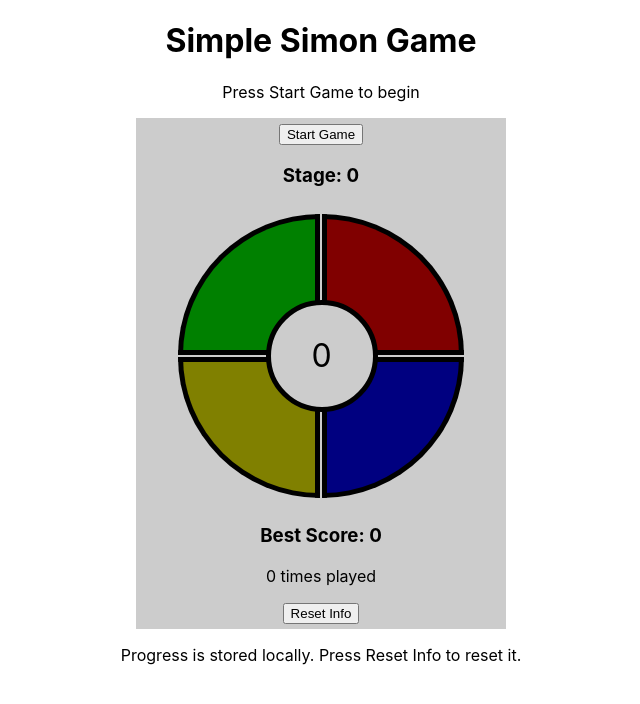
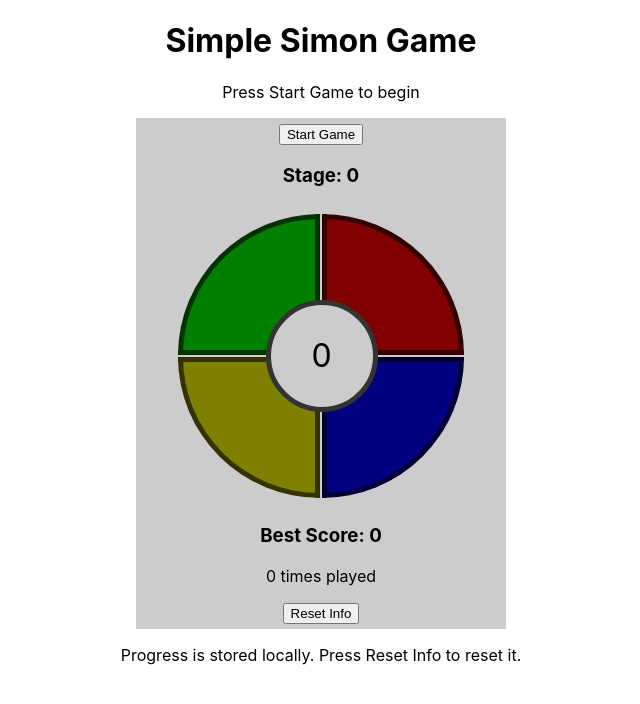
Before and after one commit to anacko/simple-simon, a React (Create React App) app: page / in a window 1280 px wide. Shown: the top 704 px of the page, without its empty margins (319-959 px from the left). Built offline with nearby package versions, Linux system fonts and the light colour scheme.

Commit message:
enhance color match

```diff
--- a/src/components/Challenger.scss
+++ b/src/components/Challenger.scss
@@ -30,6 +30,7 @@ $challenger-size: 300px;
   &-b0 {
     @extend .button;
     background-color: #008000;
+    border-color: #003300;
     border-top-left-radius: 100%;
 
     &:hover {
@@ -38,12 +39,14 @@ $challenger-size: 300px;
 
     &.active {
       background-color: #00ff00;
+      border-color: #006600;
     }
   }
 
   &-b1 {
     @extend .button;
     background-color: #800000;
+    border-color: #330000;
     border-top-right-radius: 100%;
 
     &:hover {
@@ -51,12 +54,14 @@ $challenger-size: 300px;
     }
     &.active {
       background-color: #ff0000;
+      border-color: #660000;
     }
   }
 
   &-b2 {
     @extend .button;
     background-color: #808000;
+    border-color: #333300;
     border-bottom-left-radius: 100%;
 
     &:hover {
@@ -64,12 +69,14 @@ $challenger-size: 300px;
     }
     &.active {
       background-color: #ffff00;
+      border-color: #666600;
     }
   }
 
   &-b3 {
     @extend .button;
     background-color: #000080;
+    border-color: #000033;
     border-bottom-right-radius: 100%;
 
     &:hover {
@@ -77,6 +84,7 @@ $challenger-size: 300px;
     }
     &.active {
       background-color: #0000ff;
+      border-color: #000066;
     }
   }
 }
@@ -85,6 +93,7 @@ $challenger-size: 300px;
   font-size: 2em;
   background-color: #cccccc;
   border: $border-stack;
+  border-color: #333333;
   width: $challenger-size/3;
   height: $challenger-size/3;
   position: absolute;
```
Also changed, not shown: 1 other file (tests, documents, lock files or other folders).
